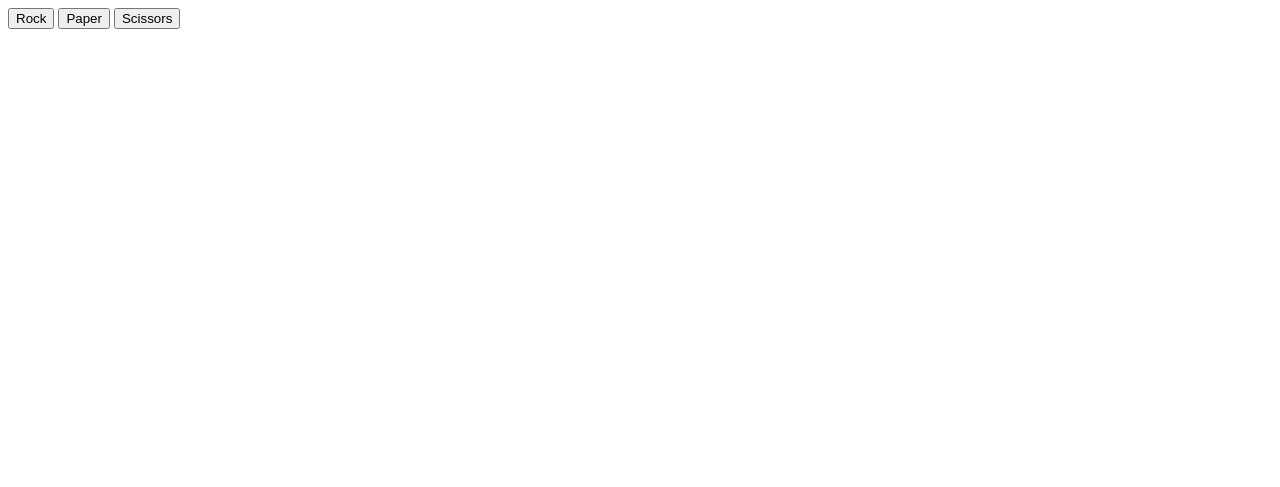
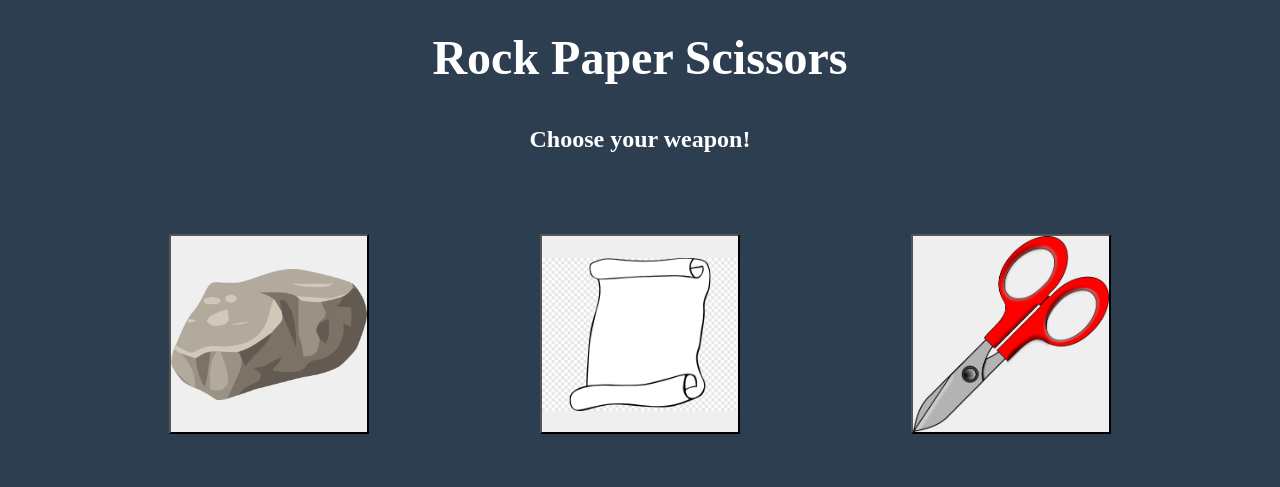
Before and after one commit to Arjunm03/rock-paper-scissors, a plain HTML site: page index.html in a window 1280 px wide. Drawn offline with Linux system fonts and the light colour scheme.

Commit message:
Added ui

```diff
--- a/index.html
+++ b/index.html
@@ -5,11 +5,16 @@
         <meta name="viewport" content="width=device-width, initial-scale=1.0">
         <title>Document</title>
         <script src="javascript.js" defer></script>
+        <link rel="stylesheet" href="style.css">
     </head>
     <body>
-        <button id="rock">Rock</button>
-        <button id="paper">Paper</button>
-        <button id="scissors">Scissors</button>
+        <h1 id="title">Rock Paper Scissors</h1>
+        <h2 id="description">Choose your weapon!</h2>
+        <div id="choices">
+            <button id="rock"></button>
+            <button id="paper"></button>
+            <button id="scissors"></button>
+        </div>
         <div id="result"></div>
         <div id="score"></div>
     </body>
--- /dev/null
+++ b/style.css
@@ -0,0 +1,87 @@
+body {
+    background-color: rgb(44, 62, 80)
+}
+#rock {
+    background-image: url("images/rock.png");
+    background-size: contain;
+    background-repeat: no-repeat;
+    background-position: center;
+    height: 200px;
+    width: 200px;
+    margin: 10px;
+    cursor: pointer;
+}
+
+#paper {
+    background-image: url("images/paper.png");
+    background-size: contain;
+    background-repeat: no-repeat;
+    background-position: center;
+    height: 200px;
+    width: 200px;
+    margin: 10px;
+    cursor: pointer;
+}
+
+#scissors {
+    background-image: url("images/scissors.png");
+    background-size: contain;
+    background-repeat: no-repeat;
+    background-position: center;
+    height: 200px;
+    width: 200px;
+    margin: 10px;
+    cursor: pointer;
+}
+
+#choices {
+    display: flex;
+    justify-content: space-evenly;
+    align-items: center;
+    height: 300px;
+    width: 100%;
+}
+
+#title {
+    display: flex;
+    justify-content: center;
+    align-items: center;
+    height: 50px;
+    width: 100%;
+    font-size: 3em;
+    color: white;
+    background-color: rgb(44, 62, 80);
+}
+
+#description {
+    display: flex;
+    justify-content: center;
+    align-items: center;
+    height: 50px;
+    width: 100%;
+    font-size: 1.5em;
+    color: white;
+    background-color: rgb(44, 62, 80);
+}
+
+#result {
+    display: flex;
+    justify-content: center;
+    align-items: center;
+    height: 50px;
+    width: 100%;
+    font-size: 1.5em;
+    color: white;
+    background-color: rgb(44, 62, 80);
+}
+
+#score {
+    display: flex;
+    justify-content: center;
+    align-items: center;
+    height: 50px;
+    width: 100%;
+    font-size: 1.5em;
+    color: white;
+    background-color: rgb(44, 62, 80);
+}
```
Also changed, not shown: images/paper.png (added), images/rock.png (added), images/scissors.png (added).
